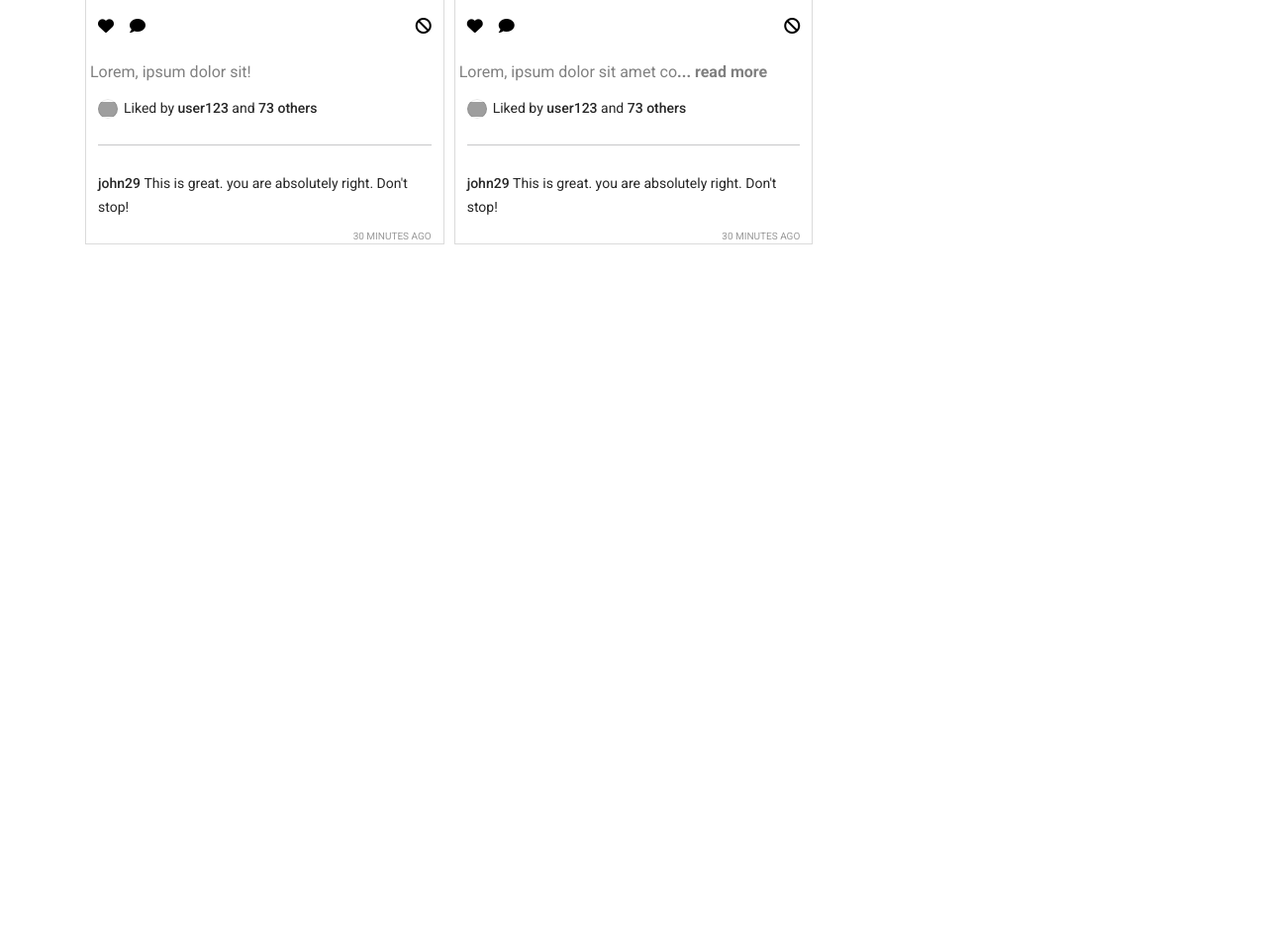
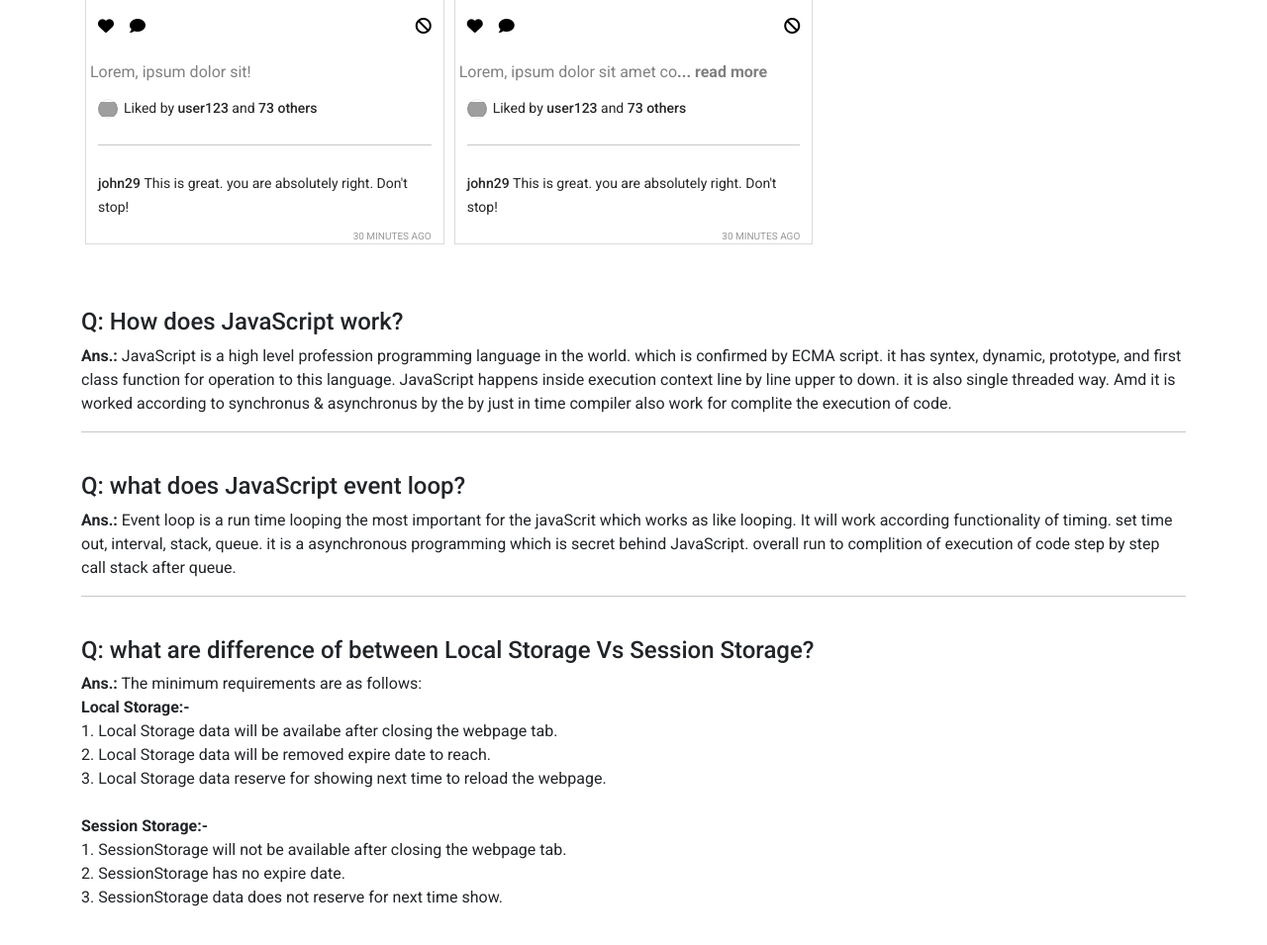
Before and after one commit to yousufmiah/insta-shohor, a plain HTML site: page index.html in a window 1280 px wide. Shown: the part 1285-2240 px from the top of the page at 99% size. Before the commit the page ends 1548 px from the top, so only its background shows below. Drawn offline with nearby package versions, Linux system fonts and the light colour scheme; grey boxes are pictures that could not be loaded.

Commit message:
text update

```diff
--- a/index.html
+++ b/index.html
@@ -89,29 +89,56 @@
       </div>
     </main>
     <footer></footer>
-    <section>
-      <!--
-How does work JavaScript?
-===============================
-Ans:
+    <section class="container">
+      <br />
+      <br />
+      <h4>Q: How does JavaScript work?</h4>
+      <p>
+        <strong>Ans.:</strong>
+        JavaScript is a high level profession programming language in the world.
+        which is confirmed by ECMA script. it has syntex, dynamic, prototype,
+        and first class function for operation to this language. JavaScript
+        happens inside execution context line by line upper to down. it is also
+        single threaded way. Amd it is worked according to synchronus &
+        asynchronus by the by just in time compiler also work for complite the
+        execution of code.
+      </p>
+      <hr />
+      <br />
 
+      <h4>Q: what does JavaScript event loop?</h4>
+      <p>
+        <strong>Ans.:</strong>
+        Event loop is a run time looping the most important for the javaScrit
+        which works as like looping. It will work according functionality of
+        timing. set time out, interval, stack, queue. it is a asynchronous
+        programming which is secret behind JavaScript. overall run to complition
+        of execution of code step by step call stack after queue.
+      </p>
+      <hr />
+      <br />
 
-What is javaScript event Loop?
-===============================
-Ans:
-
-
-What are different of locaStorage and sessionStorage?
-===================================================
-Ans: 1. LocalStorage data will be availabe after closing the webpage tab.
-2. LocalStorage data will be removed expire date to reach.
-3. localStorage data reserve for showing next time to reload the webpage.
-
-1. sessionStorage will not be available after closing the webpage tab.
-2. sessionStorage has no expire date.
-2. sessionStorage data does not reserve for next time show.
-
-      -->
+      <h4>
+        Q: what are difference of between Local Storage Vs Session Storage?
+      </h4>
+      <p>
+        <strong>Ans.:</strong>
+        The minimum requirements are as follows: <br />
+        <strong>Local Storage:-</strong> <br />
+        1. Local Storage data will be availabe after closing the webpage tab.
+        <br />
+        2. Local Storage data will be removed expire date to reach. <br />
+        3. Local Storage data reserve for showing next time to reload the
+        webpage. <br />
+        <br />
+        <strong>Session Storage:-</strong> <br />
+        1. SessionStorage will not be available after closing the webpage tab.
+        <br />
+        2. SessionStorage has no expire date. <br />
+        3. SessionStorage data does not reserve for next time show.
+      </p>
+      <br />
+      <br />
     </section>
 
     <!-- add javascript  file  -->
```
